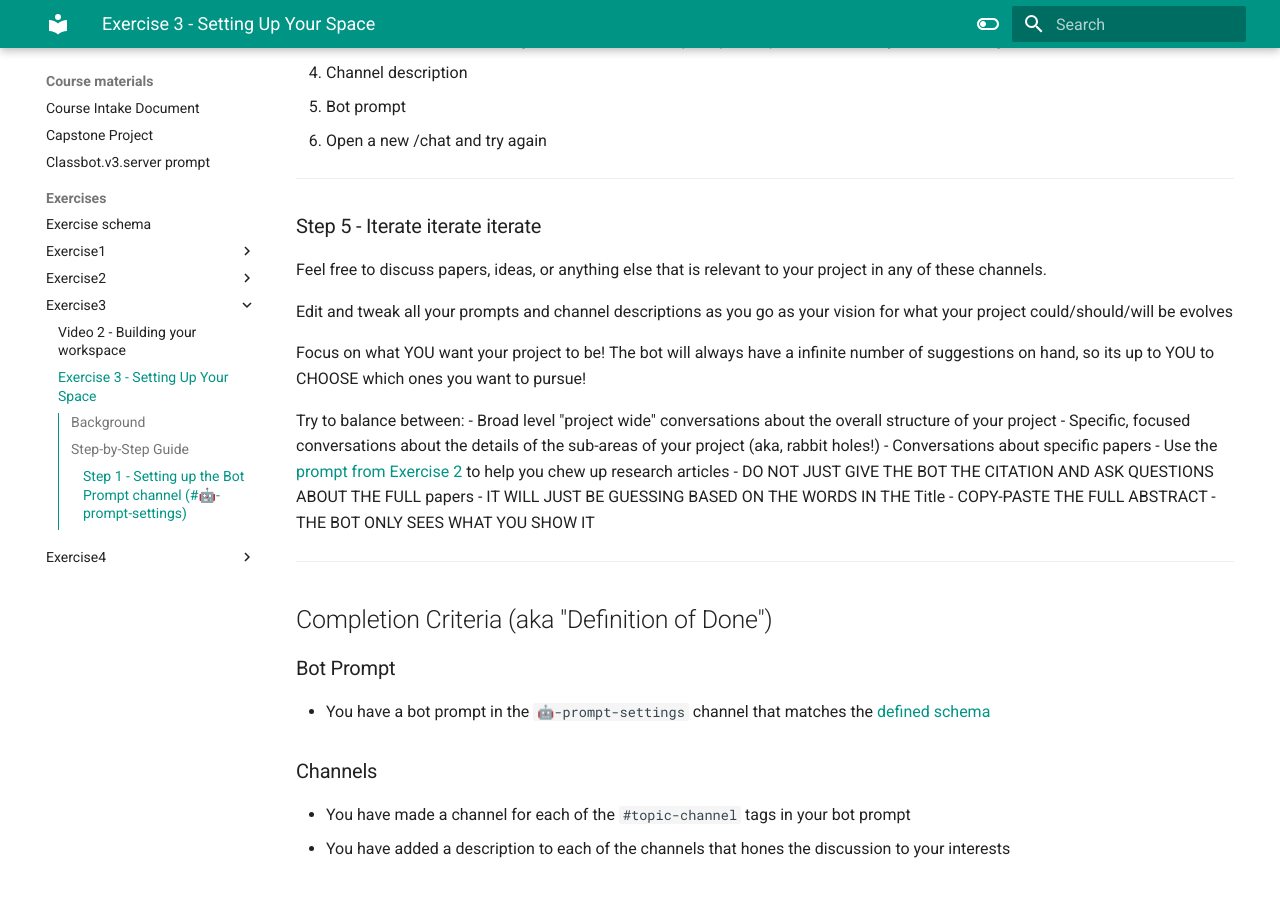
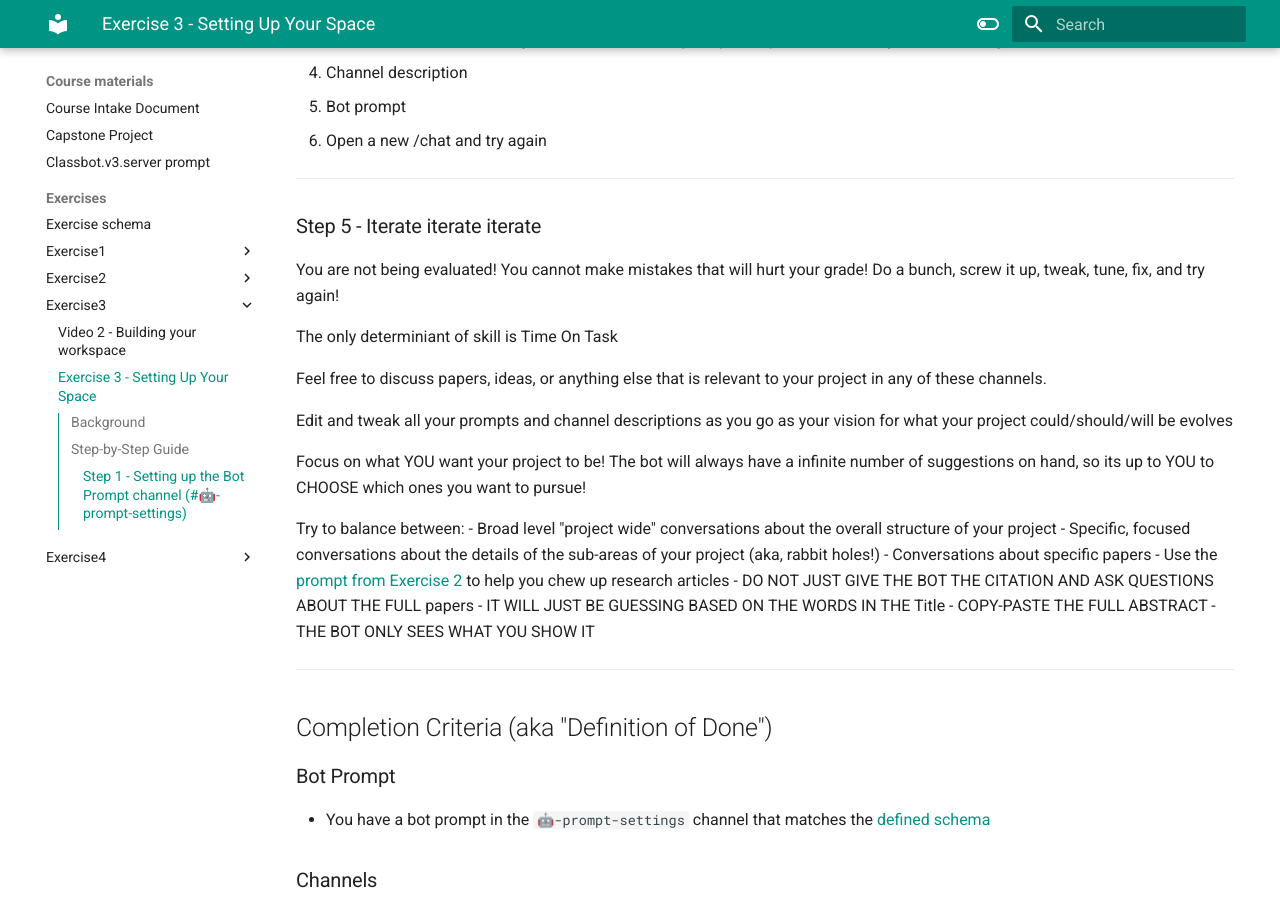
Before and after one commit to HumanMovementNeuroscience/capstone, an MkDocs documentation site: the page built from docs/course_materials/exercises/exercise3/exercise3-student-instructions.md, in a window 1280 px wide and 900 px high, scrolled down 3068 px. Built offline with MkDocs 1.6.1 and Material for MkDocs 9.7.7, drawn with Linux system fonts in a browser that asks for light colours.

Commit message:
thats' plenty for Exercise3

```diff
--- a/docs/course_materials/exercises/exercise3/exercise3-student-instructions.md
+++ b/docs/course_materials/exercises/exercise3/exercise3-student-instructions.md
@@ -99,6 +99,10 @@ Have 3 more directed conversations with the bot in each of the channels you made
 ---
 ### Step 5 - Iterate iterate iterate
 
+You are not being evaluated! You cannot make mistakes that will hurt your grade! Do a bunch, screw it up, tweak, tune, fix, and try again!
+
+The only determiniant of skill is Time On Task
+
 Feel free to discuss papers, ideas, or anything else that is relevant to your project in any of these channels.
 
 Edit and tweak all your prompts and channel descriptions as you go as your vision for what your project could/should/will be evolves
```
